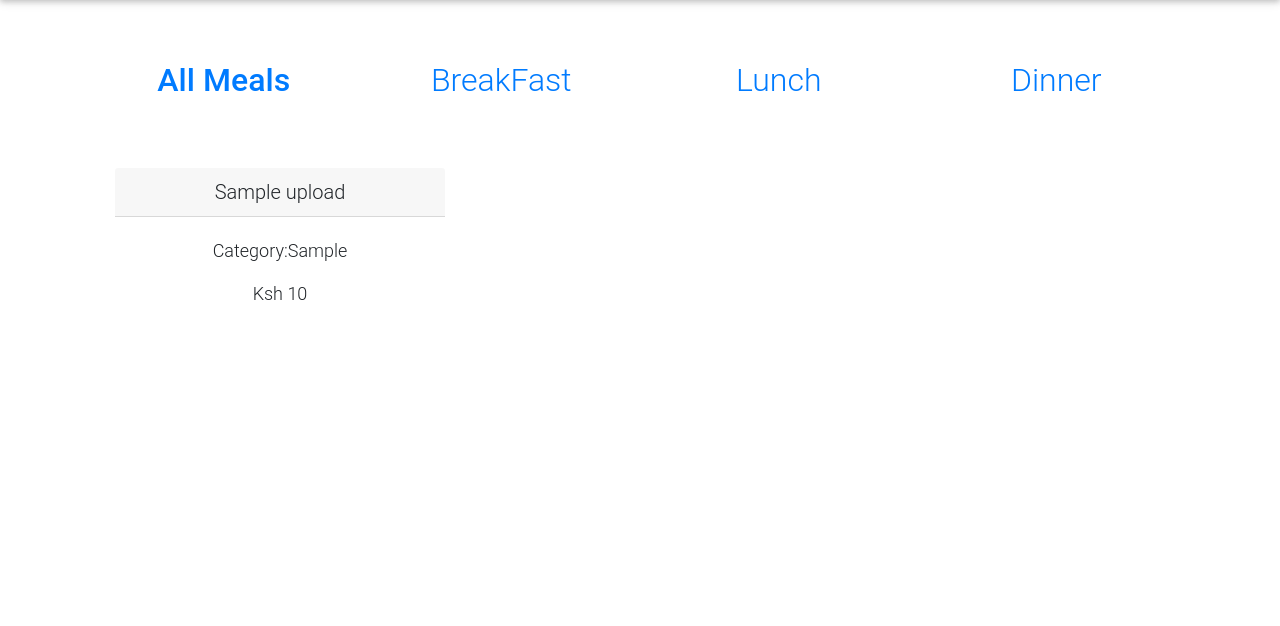
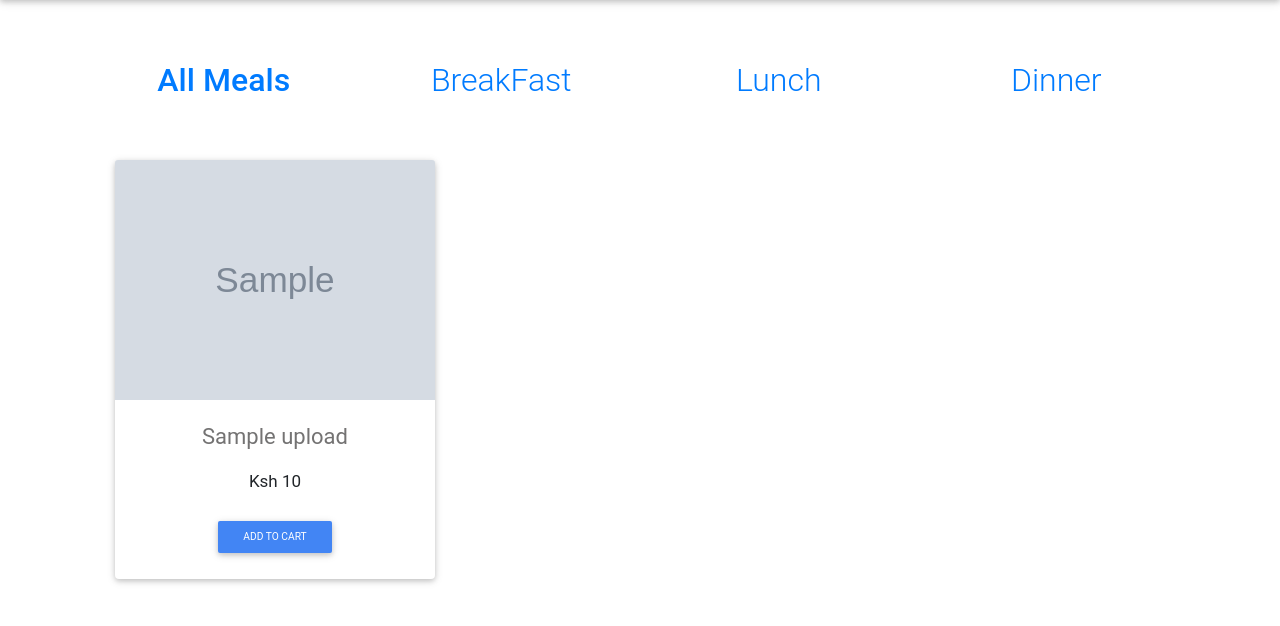
Before and after one commit to Victoria045/ForkFull, a Flask app: page / in a window 1280 px wide. Shown: the part 59-685 px from the top of the page. Run offline with Flask 2, Linux system fonts and the light colour scheme; tables that the repository leaves empty hold one stand-in row (values such as "Sample post"); grey boxes marked "Sample" are stand-in pictures; some libraries are stand-ins or nearby versions.

Commit message:
modify update view

```diff
--- a/app/templates/macros.html
+++ b/app/templates/macros.html
@@ -1,19 +1,28 @@
 {% macro display(uploads) %}
 
 <div class="container-fluid">
-		<div class="row my-2">
+		<div class="row">
 				{% if uploads %}
 					{% for upload in uploads %}
 
-					<div class="col-md-4" >
-						<div class="thumbnail" id="carded">
-							<h5 class="card-header text-center">{{upload.name}}</h5>
-							<div class="card-body">
-                  <p class="text-center" style="font-size:18px"> Category:{{upload.category}}</p>
-                  <p class="text-center" style="font-size:18px"> Ksh {{upload.price}}</p>
-							</div>
+					<div class="col-md-4 mb-5" >
+						<div class="thumbnail">
+							<!-- <h5 class="card-header text-center">{#{{upload.name}}#}</h5> -->
+							<div class="card" style="width: 20rem;">
+								{% if upload.image_path %}
+										<img class="card-img-top" src="{{ upload.image_path }}">
+										{% endif %}
+								<div class="card-body">
+										<p class="card-text text-center" style="font-size:22px">{{upload.name}}</p>
+										<p class="text-center" style="font-size:17px"> Ksh {{upload.price}}</p>
+										<div class="text-center">
+											<button class="btn btn-sm btn-primary">Add to Cart</button>
+										</div>
+								</div>
+						 </div>
 						</div>
 					</div>
+
 					{% endfor %}
 				{% else %}
 				<div class="card w-90 mb-3">
```
